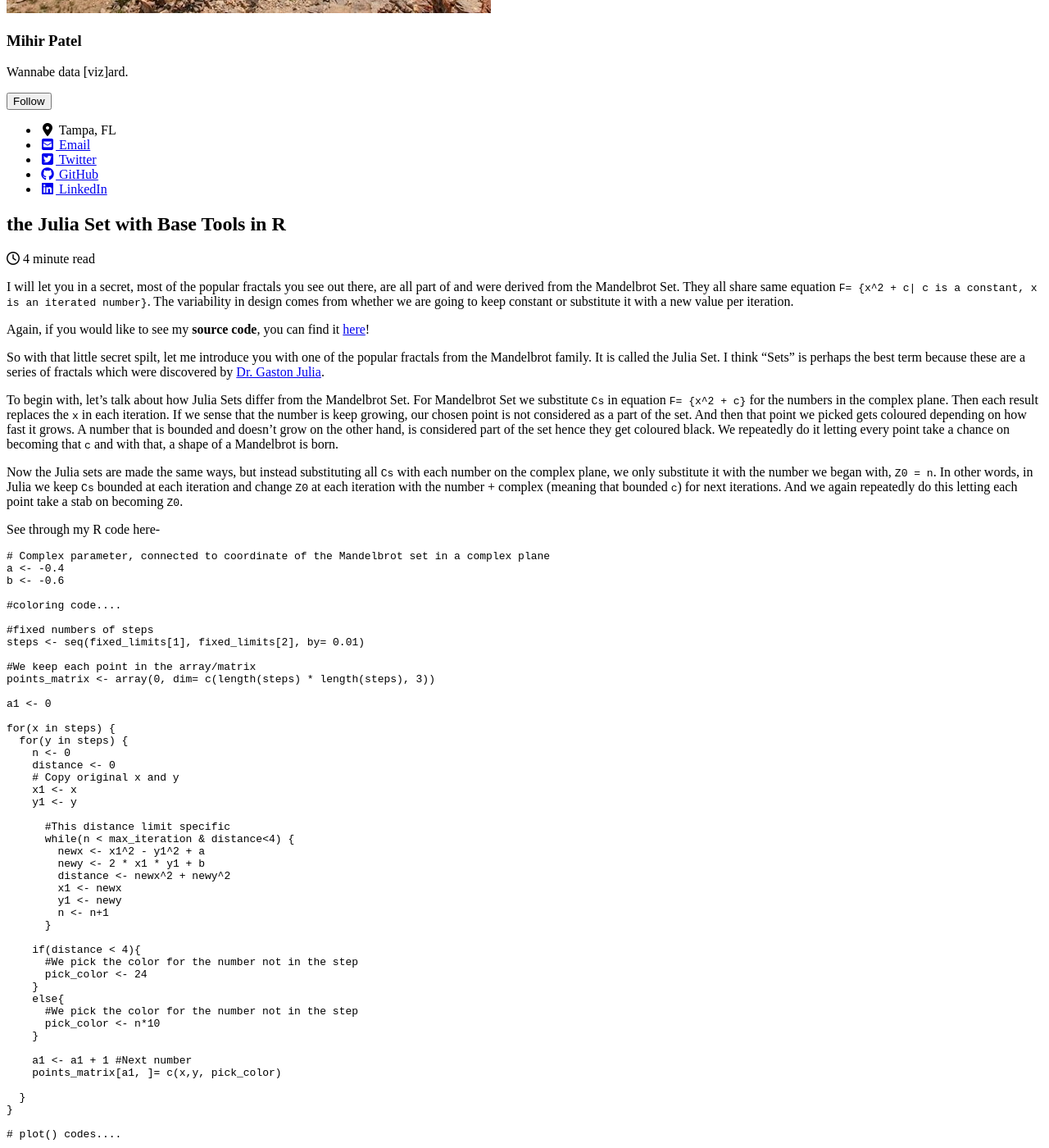
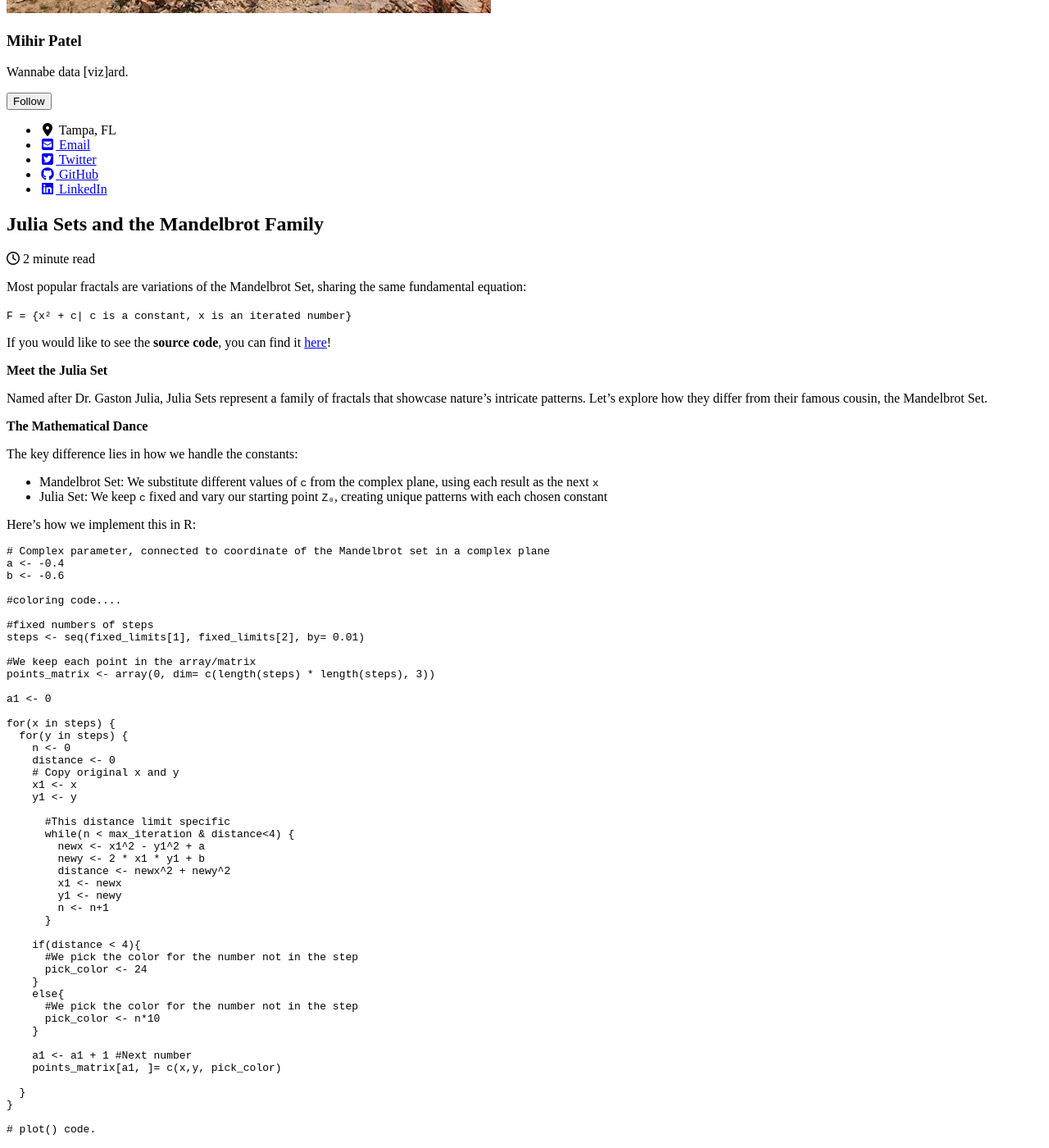
Before and after one commit to mihirp161/mihirp161.github.io, a Jekyll site: the page built from _posts/2020-02-08-julia.md, in a window 1280 px wide and 1400 px high, scrolled down 957 px. Shown: the whole window at 82% size. Built offline with Jekyll 4.4.1, drawn with Linux system fonts in a browser that asks for light colours; cached includes are drawn as plain includes; nearby versions of some CDN libraries; some of the changed text lies outside the part shown.

Commit message:
Update 2020-02-08-julia.md

````diff
--- a/_posts/2020-02-08-julia.md
+++ b/_posts/2020-02-08-julia.md
@@ -1,23 +1,29 @@
 ---
-title: "the Julia Set with Base Tools in R"
+title: "Julia Sets and the Mandelbrot Family"
 date: 2020-02-08
 tags: [Miscellaneous, R]
 header:
 excerpt: "Complex Numbers, Linear Algebra, the Julia Sets, Fractal"
 mathjax: "true"
 ---
-I will let you in a secret, most of the popular fractals you see out there, are all part of and were derived from the Mandelbrot Set. They all share same equation `F= {x^2 + c| c is a constant, x is an iterated number}`. The variability in design comes from whether we are going to keep constant or substitute it with a new value per iteration.
+Most popular fractals are variations of the Mandelbrot Set, sharing the same fundamental equation:
 
-Again, if you would like to see my **source code**, you can find it [here](https://github.com/opendatasurgeon/JuliasFractal_r)!
+`F = {x² + c| c is a constant, x is an iterated number}`
 
-So with that little secret spilt, let me introduce you with one of the popular fractals from the Mandelbrot family. It is called the Julia Set. I think "Sets" is perhaps the best term because these are a series of fractals which were discovered by [Dr. Gaston Julia](https://en.wikipedia.org/wiki/Gaston_Julia).
+If you would like to see the **source code**, you can find it [here](https://github.com/opendatasurgeon/JuliasFractal_r)!
 
-To begin with, let's talk about how Julia Sets differ from the Mandelbrot Set. For Mandelbrot Set we substitute `Cs` in equation `F= {x^2 + c}` for the numbers in the complex plane. Then each result replaces the `x` in each iteration. If we sense that the number is keep growing, our chosen point is not considered as a part of the set. And then that point we picked gets coloured depending on how fast it grows. A number that is bounded and doesn't grow on the other hand, is considered part of the set hence they get coloured black. We repeatedly do it letting every point take a chance on becoming that `c` and with that, a shape of a Mandelbrot is born.
+**Meet the Julia Set**
 
-Now the Julia sets are made the same ways, but instead substituting all `Cs` with each number on the complex plane, we only substitute it with the number we began with, `Z0 = n`. In other words, in Julia we keep `Cs` bounded at each iteration and change `Z0` at each iteration with the number + complex (meaning that bounded `c`) for next iterations. And we again repeatedly do this letting each point take a stab on becoming `Z0`.
+Named after Dr. Gaston Julia, Julia Sets represent a family of fractals that showcase nature's intricate patterns. Let's explore how they differ from their famous cousin, the Mandelbrot Set.
 
-See through my R code here-
 
+**The Mathematical Dance**
+
+The key difference lies in how we handle the constants:
+- Mandelbrot Set: We substitute different values of `c` from the complex plane, using each result as the next `x`
+- Julia Set: We keep `c` fixed and vary our starting point `Z₀`, creating unique patterns with each chosen constant
+
+Here's how we implement this in R:
 ```r
 # Complex parameter, connected to coordinate of the Mandelbrot set in a complex plane
 a <- -0.4
@@ -66,32 +72,39 @@
   }
 }
 
-# plot() codes....
+# plot() code.
 ```
 
-As a result, we get something like below with the constant `Zn= x^2 +(-0.4+(-0.6i))` -
+**The Beauty of Variation**
+
+Different values of `c` create dramatically different patterns:
+
+1. `Zn= x^2 +(-0.4+(-0.6i))`
 <p align="center">
    <img src="{{ site.url }}{{ site.baseurl }}/images/julia/Julia_unoptimized.png" alt="">
 </p>
-The great thing about Julia Set fractal is that it varies based on different values of `Cs`. For example, take a look at these; if I pick `Zn= x^2 +(0+0.8i)`, then the result is this-
+
+2. `Zn= x^2 +(0+0.8i)`
 <p align="center">
 <img src="{{ site.url }}{{ site.baseurl }}/images/julia/Julia_unoptimized_2.png" alt="">
 </p>
-Similarly, if I pick `Zn= x^2 +(-0.34+ (-0.9i))`, we would get something like this-
+
+3. `Zn= x^2 +(-0.34+ (-0.9i))`
 <p align="center">
    <img src="{{ site.url }}{{ site.baseurl }}/images/julia/Julia_unoptimized_3.png" alt="">
 </p>
-And last but not the least, this is the result for `Zn= x^2 +(0.355+ 0.355i)` -
+
+4. `Zn= x^2 +(0.355+ 0.355i)`
 <p align="center">
    <img src="{{ site.url }}{{ site.baseurl }}/images/julia/Julia_unoptimized_4.png" alt="">
 </p>
-So, with all these variations we can see that by choosing different values of `c`, vast varieties of fractals can be made. And every one of these fractals is considered to be a Julia Set. More on, how does the Julia Sets relate to Mandelbrot Set? If you've read my [post on the Mandelbrot Set](https://opendatasurgeon.github.io/mandelbrot/), you would see that each endpoint of black region is a different value of `c` and essentially, that means that we can take those different endpoints and use them to generate a new Julia Set.
 
-What I am trying to say is, the very shape (and EVERY shape) of Julia set is depicted in the Mandelbrot Set in some ways in Mandelbrot's endpoint. Both are part of the same family, and Julia sets are inter-related to Mandelbrot Set even though they both look different. Metaphorically, this phenomena is akin to nature of the reality....maybe things are more interconnected than they may appear to be, smaller things being intertwined what fundamentally exists as a larger hole.
+**The Hidden Connection**
 
-That's all for this post, and for the visual people who want to see how Julia gets form around Mandelbrot, please check out the link [here](http://www.malinc.se/m/JuliaSets.php).
+Each endpoint of the Mandelbrot Set's black region represents a potential value of `c` that generates a unique Julia Set. This deep connection suggests a profound truth, which is, these seemingly different patterns are intimately linked, much like the interconnected nature of reality itself.
+Want to explore this connection visually? Check out [this](http://www.malinc.se/m/JuliaSets.php) interactive visualization.
+For an extensive gallery of Julia Set variations and deeper mathematical insights, visit Paul Bourke's comprehensive [collection](http://paulbourke.net/fractals/juliaset/).
 
-And if you want to learn/explore more about this fractal or other fractals in this set, please go [here](http://paulbourke.net/fractals/juliaset/). This site, in particular, has pretty much all of the fractals from this set. And obviously, they all look better than what I have done. Nonetheless, pretty happy with my result too.
 
-**NOTE**: Thank you very much for reading! If you discover any mistakes or want to offer any feedback, please feel free to email me.
+**NOTE**: Found a mistake or have feedback? I'd love to hear from you - please reach out via email!
 {: .notice--success}
````
